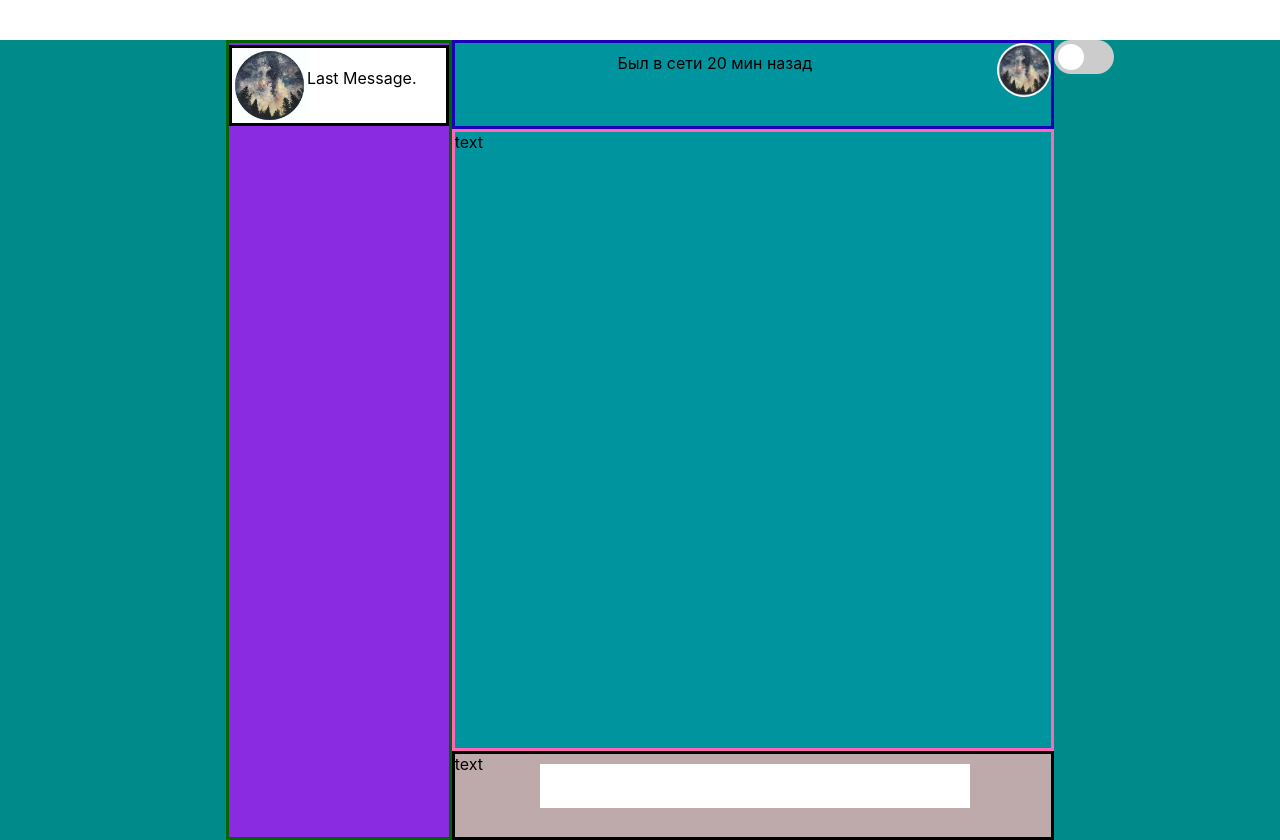
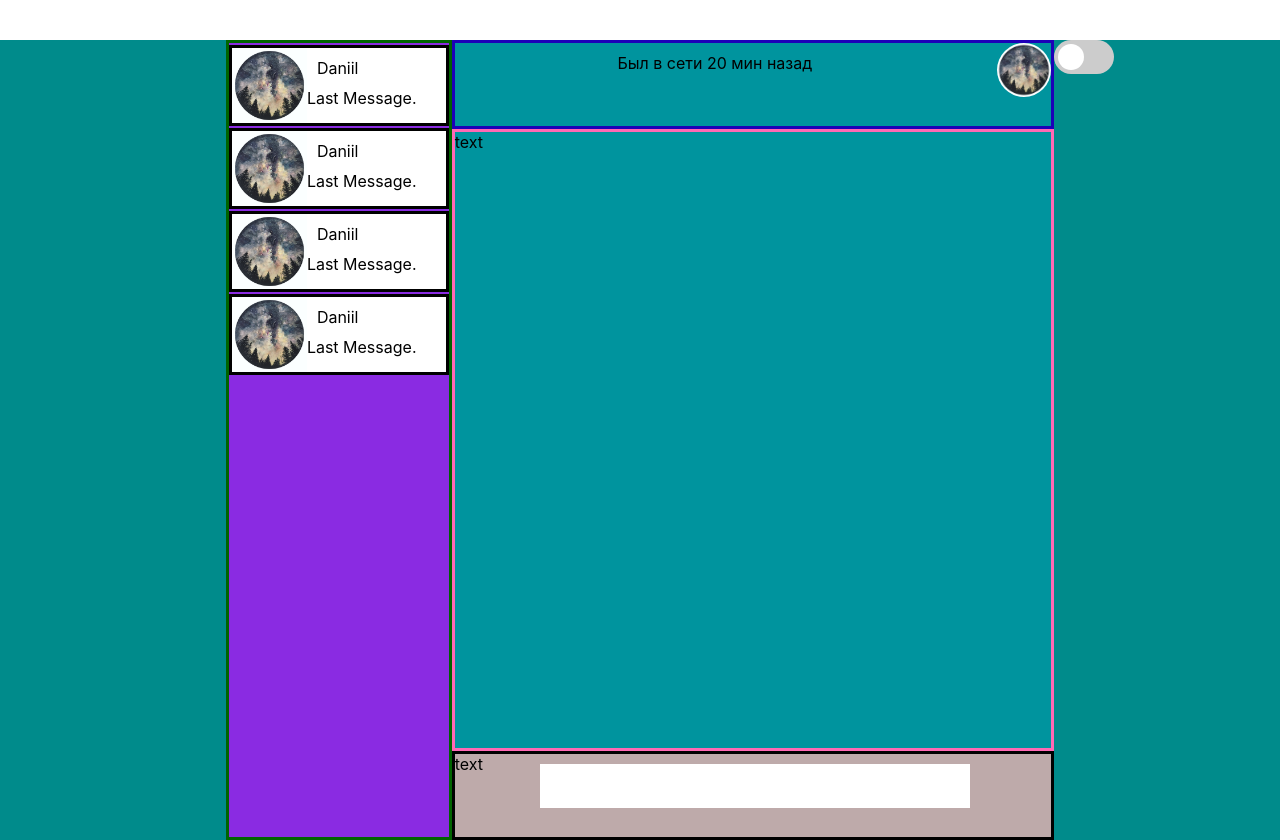
Before and after one commit to MusicHeroV2/my-app, a React (Create React App) app: page / in a window 1280 px wide. Built offline with nearby package versions, Linux system fonts and the light colour scheme.

Commit message:
фиксация: master;

```diff
--- a/src/App.js
+++ b/src/App.js
@@ -3,24 +3,29 @@ import { Spisok } from './Components/Spisok';
 import { Message } from './Components/Message';
 import { Input } from './Components/Input';
 import { Switch } from './Components/Switch';
+import { Spis } from './Components/Spis';
 
-function App() {
 
-const array=[
+export const ar=[
   {id:1, name:'Andrey', imgsrc:'../Pictures/A.png', lastmsg:'Something'},
   {id:2, name:'Daniil', imgsrc:'../Pictures/A.png', lastmsg:'that'},
   {id:3, name:'Vlad', imgsrc:'../Pictures/A.png', lastmsg:'we '},
   {id:4, name:'Vladimir', imgsrc:'../Pictures/A.png', lastmsg:'accept'}
 ]
 
-
+function App() {
 
 
   return (
+
+
     <div id="sos" className="App">
       <div className="empty"></div>
        <div className="main">
-        <Spisok array={array}/>
+       {ar.map(() => (
+              <Spisok key={ar.id} ar={ar}/>
+            ))}
+
          </div>
          <div className="Message">
            <div className="mes">
--- a/src/Components/Avatar.tsx
+++ b/src/Components/Avatar.tsx
@@ -1,9 +1,5 @@
 import '../App.css'
 import image from '../Pictures/A.png'
-
-interface Image{
-     image:any
-}
 
 export const Avatar= ()=>{
 
--- a/src/Components/Message.tsx
+++ b/src/Components/Message.tsx
@@ -2,11 +2,14 @@ import '../App.css'
 import { Name } from "./Name";
 import image from '../Pictures/A.png'
 
+interface p{
+    ar: any
+}
 
-export const Message=()=>{
+export const Message=(ar:p)=>{
     return(
         <div className="msg">
-           <Name name={name}/>
+           <Name props={ar}/>
            <div className="text">Был в сети 20 мин назад</div>
            <img className="image" src={image}></img>
         </div>
--- a/src/Components/Name.tsx
+++ b/src/Components/Name.tsx
@@ -1,14 +1,16 @@
 import '../App.css'
 
 
-interface Name{
-    name: any
+interface a{
+    props: any
 }
 
-export const Name=(array: Name)=>{
+export const Name=({props}:a)=>{
+
+
     return(
         <div className="Name">
-            {array.name}
+           {props.name}
         </div>
     )
 }
--- a/src/Components/Spis.tsx
+++ b/src/Components/Spis.tsx
@@ -1,18 +1,24 @@
-import { Avatar } from "./Avatar";
-import { LastMessage } from "./LastMessage";
-import { Name } from "./Name";
-import '../App.css'
+// import { Avatar } from "./Avatar";
+// import { LastMessage } from "./LastMessage";
+// import { Name } from "./Name";
+// import '../App.css'
+// import Spisok from './Spisok'
 
-interface arr{
-    array: any
+// interface arr{
+//     props: any,
+//     ar: any
+// }
+
+// export const Spis=(props:arr)=>{
+//     return(
+//         <div >
+
+//     {props.ar.map( ()=> (
+//       <Spisok props={props}/>
+//     ))}</div>
+//     )
+// }
+
+export const s=()=>{
+    <div></div>
 }
-
-export const Spisok=(props: arr)=>{
-    return(
-        <div className="Spisok">
-            {props.array.map((array: arr)=>{
-                return(<Spisok array={array}/>)
-            }) }
-        </div>
-    )
-}
--- a/src/Components/Spisok.tsx
+++ b/src/Components/Spisok.tsx
@@ -2,13 +2,21 @@ import { Avatar } from "./Avatar";
 import { LastMessage } from "./LastMessage";
 import { Name } from "./Name";
 import '../App.css'
+import { ar } from "../App";
 
-export const Spisok=()=>{
+interface p{
+    props: any,
+    ar: any,
+    name: string
+}
+
+
+export const Spisok=(props:p)=>{
     return(
         <div className="Spisok">
             <Avatar/>
             <div>
-            <Name name={name}/>
+            <Name props={ar[1]}/>
             <LastMessage/>
             </div>
         </div>
```
Lines whose indentation alone changed are shown as unchanged.
